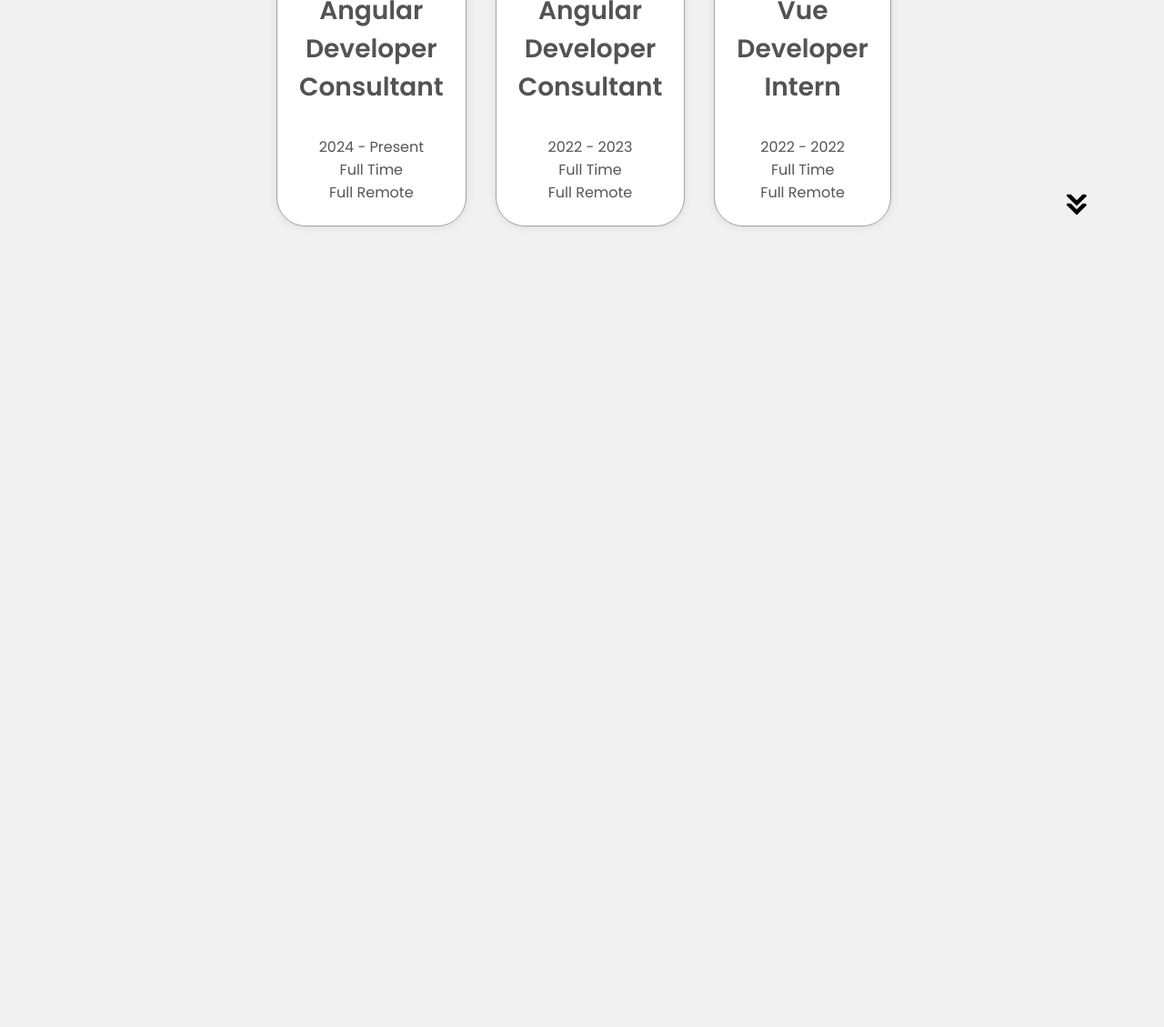
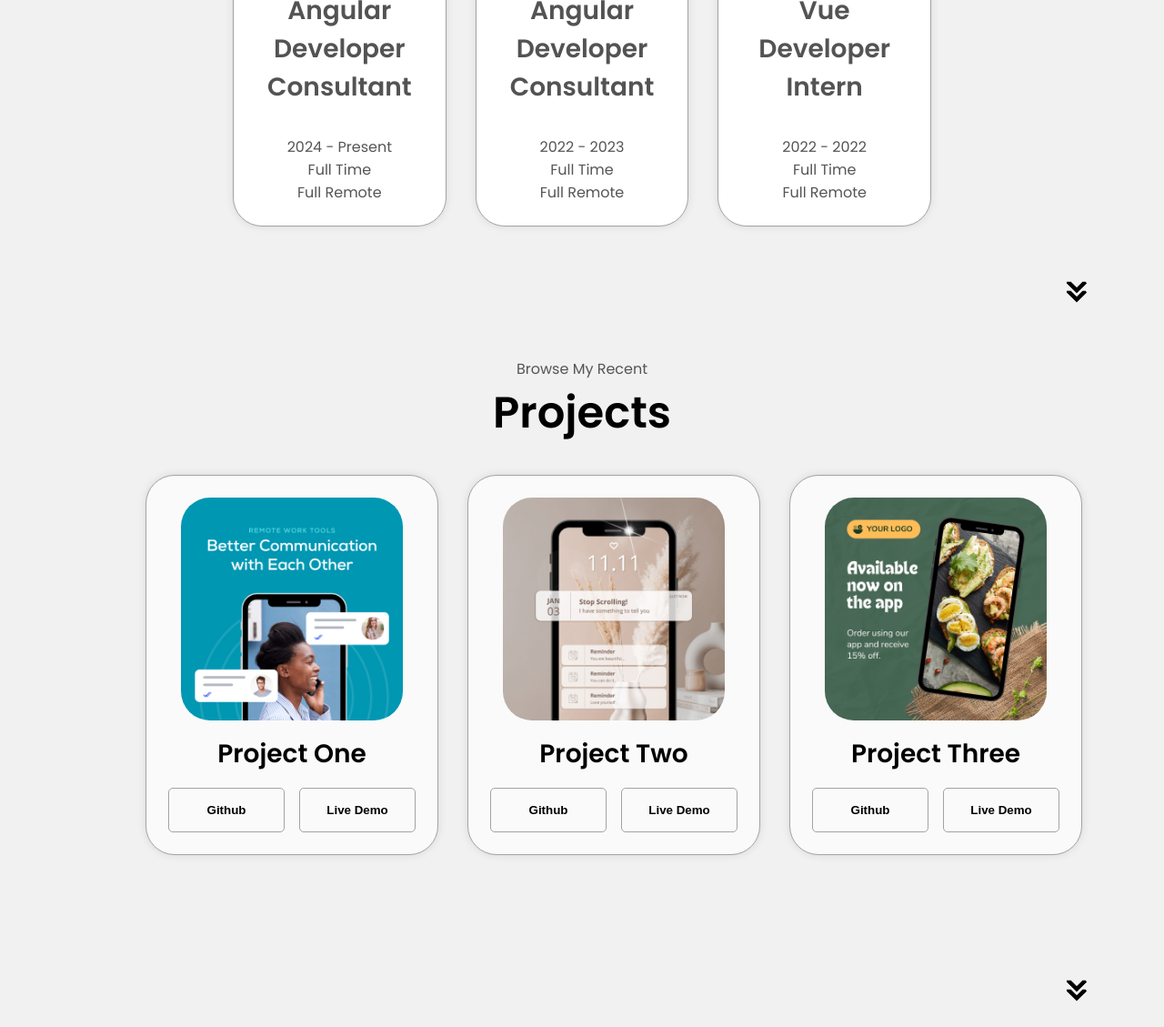
Before and after one commit to gianlucanesta/gianlucanesta.github.io, a plain HTML site: page index.html in a window 1280 px wide. Shown: the part 2720-3849 px from the top of the page at 91% size. Before the commit the page ends 3001 px from the top, so only its background shows below. Drawn offline with Linux system fonts and the light colour scheme.

Commit message:
Add projects section with images and links for three projects

```diff
--- a/index.html
+++ b/index.html
@@ -100,7 +100,6 @@
     <section id="experience">
       <p class="section__text__p1">Explore My</p>
       <h1 class="title">Experience</h1>
-
       <div class="experience-container">
         <div class="experience-details-container">
           <div class="about-containers">
@@ -233,11 +232,99 @@
           </div>
         </div>
       </div>
+      <img
+        src="./assets/arrow.png"
+        alt="Arrow icon"
+        class="icon arrow"
+        onclick="location.href='./#projects'"
+      />
+    </section>
 
-
-
-
-      <img src="./assets/arrow.png" alt="Arrow Icon" class="icon arrow" onclick="location.href='#projects'"/>
+    <section id="projects">
+      <p class="section__text__p1">Browse My Recent</p>
+      <h1 class="title">Projects</h1>
+      <div class="experience-details-container">
+        <div class="about-containers">
+          <div class="details-container color-container">
+            <div class="article-container">
+              <img
+                src="./assets/project-1.png"
+                alt="Project 1"
+                class="project-img"
+              />
+            </div>
+            <h2 class="experience-sub-title project-title">Project One</h2>
+            <div class="btn-container">
+              <button
+                class="btn btn-color-2 project-btn"
+                onclick="location.href='https://github.com/'"
+              >
+                Github
+              </button>
+              <button
+                class="btn btn-color-2 project-btn"
+                onclick="location.href='https://github.com/'"
+              >
+                Live Demo
+              </button>
+            </div>
+          </div>
+          <div class="details-container color-container">
+            <div class="article-container">
+              <img
+                src="./assets/project-2.png"
+                alt="Project 2"
+                class="project-img"
+              />
+            </div>
+            <h2 class="experience-sub-title project-title">Project Two</h2>
+            <div class="btn-container">
+              <button
+                class="btn btn-color-2 project-btn"
+                onclick="location.href='https://github.com/'"
+              >
+                Github
+              </button>
+              <button
+                class="btn btn-color-2 project-btn"
+                onclick="location.href='https://github.com/'"
+              >
+                Live Demo
+              </button>
+            </div>
+          </div>
+          <div class="details-container color-container">
+            <div class="article-container">
+              <img
+                src="./assets/project-3.png"
+                alt="Project 3"
+                class="project-img"
+              />
+            </div>
+            <h2 class="experience-sub-title project-title">Project Three</h2>
+            <div class="btn-container">
+              <button
+                class="btn btn-color-2 project-btn"
+                onclick="location.href='https://github.com/'"
+              >
+                Github
+              </button>
+              <button
+                class="btn btn-color-2 project-btn"
+                onclick="location.href='https://github.com/'"
+              >
+                Live Demo
+              </button>
+            </div>
+          </div>
+        </div>
+      </div>
+      <img
+        src="./assets/arrow.png"
+        alt="Arrow icon"
+        class="icon arrow"
+        onclick="location.href='./#contact'"
+      />
     </section>
 
 
--- a/style.css
+++ b/style.css
@@ -295,6 +295,7 @@
   right: -5rem;
   bottom: 2.5rem;
   cursor: pointer;
+  transform: translateY(50%);
 }
 
 .details-container {
@@ -326,11 +327,13 @@
 /* Experience */
 #experience {
   position: relative;
+  padding-bottom: 3rem;
 }
 
 .experience-container {
-  width: 70%;
+  width: 80%;
   margin: auto;
+  margin-bottom: 2rem;
 }
 
 .experience-sub-title {
@@ -371,3 +374,30 @@
 article .icon {
   cursor: default;
 }
+
+/* PROJECTS SECTION */
+
+#projects {
+  position: relative;
+}
+
+.color-container {
+  border-color: rgb(163, 163, 163);
+  background: rgb(250, 250, 250);
+}
+
+.project-img {
+  border-radius: 2rem;
+  width: 90%;
+  height: 90%;
+}
+
+.project-title {
+  margin: 1rem;
+  color: black;
+}
+
+.project-btn {
+  color: black;
+  border-color: rgb(163, 163, 163);
+}
```
Also changed, not shown: assets/project-1.png (added), assets/project-2.png (added), assets/project-3.png (added).
